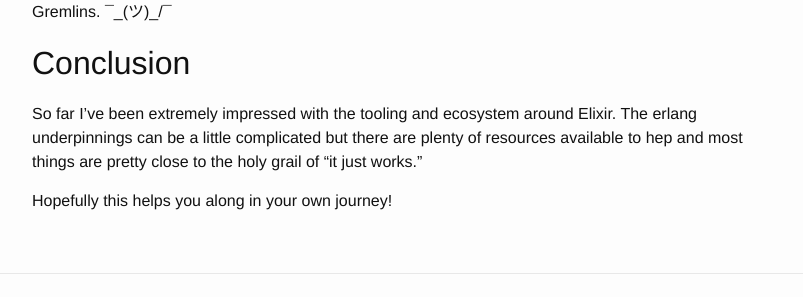
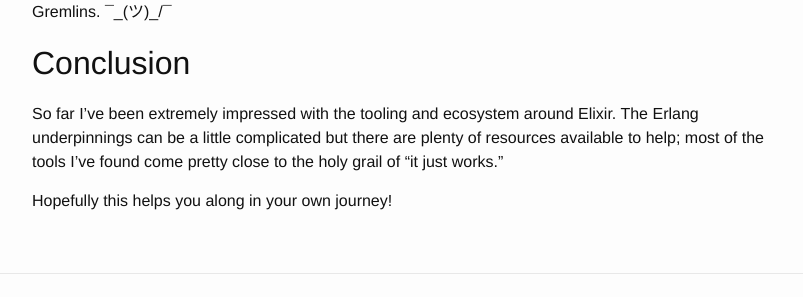
Before and after one commit to NickTomlin/nicktomlin.github.io, a Jekyll site: the page built from _posts/2018-02-26-cron-in-elixir-with-quantum.md, in a window 1280 px wide and 900 px high, scrolled down 4832 px. Shown: the part 491-788 px from the top of the window, without its empty margins (238-1041 px from the left). Built offline with Jekyll 4.4.1, drawn with Linux system fonts in a browser that asks for light colours; comment, search, counter and statistics services are not loaded; some of the changed text lies outside the part shown.

Commit message:
Elixir/cron fixups

```diff
--- a/_posts/2018-02-26-cron-in-elixir-with-quantum.md
+++ b/_posts/2018-02-26-cron-in-elixir-with-quantum.md
@@ -247,7 +247,7 @@ The kind folks on Elixir Forum [helped me resolve](https://elixirforum.com/t/can
 Conclusion
 ---
 
-So far I've been extremely impressed with the tooling and ecosystem around Elixir. The erlang underpinnings can be a little complicated but there are plenty of resources available to hep and most things are pretty close to the holy grail of "it just works."
+So far I've been extremely impressed with the tooling and ecosystem around Elixir. The Erlang underpinnings can be a little complicated but there are plenty of resources available to help; most of the tools I've found come pretty close to the holy grail of "it just works."
 
 Hopefully this helps you along in your own journey!
 
```
Also changed, not shown: other parts of _posts/2018-02-26-cron-in-elixir-with-quantum.md (+1 -1 lines).
